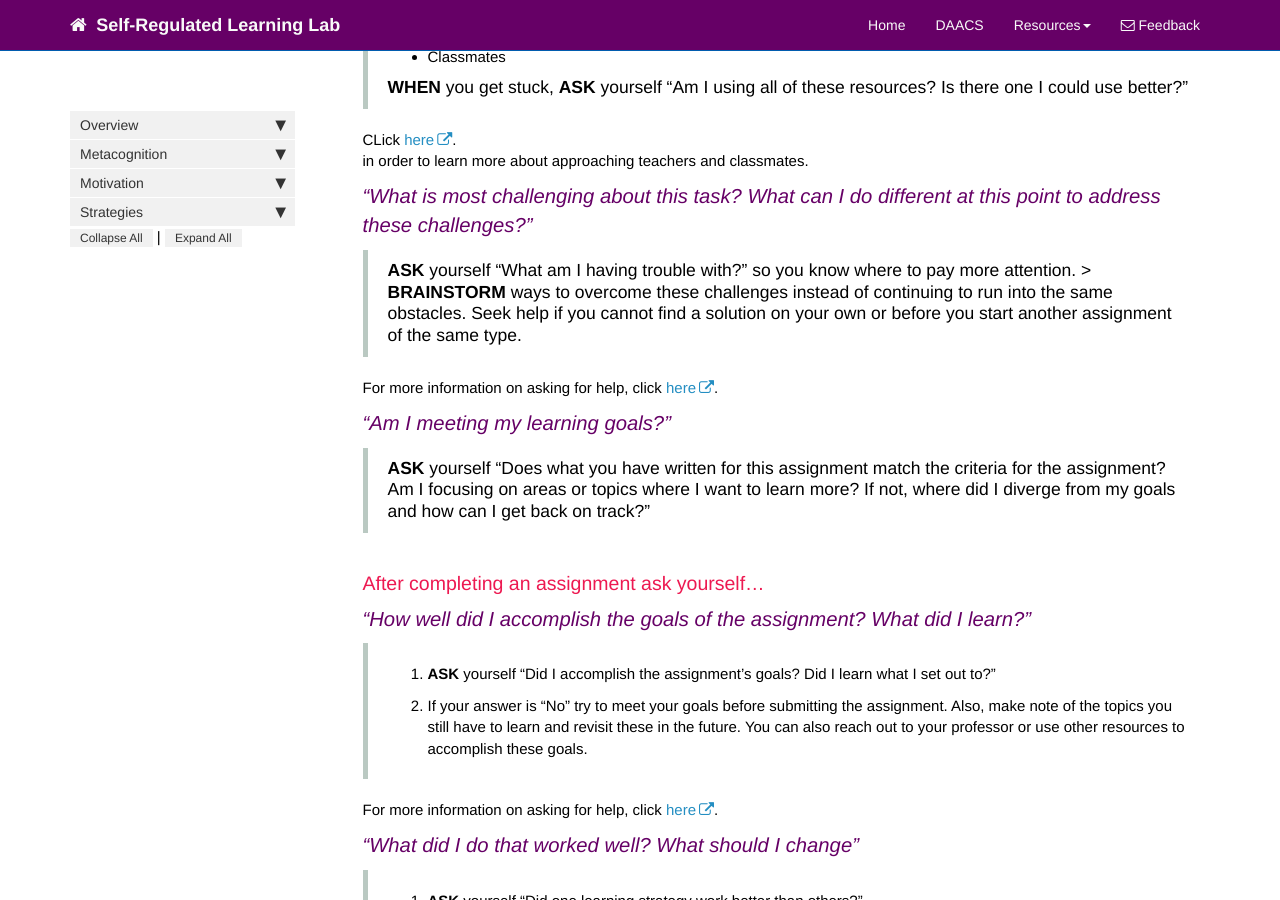
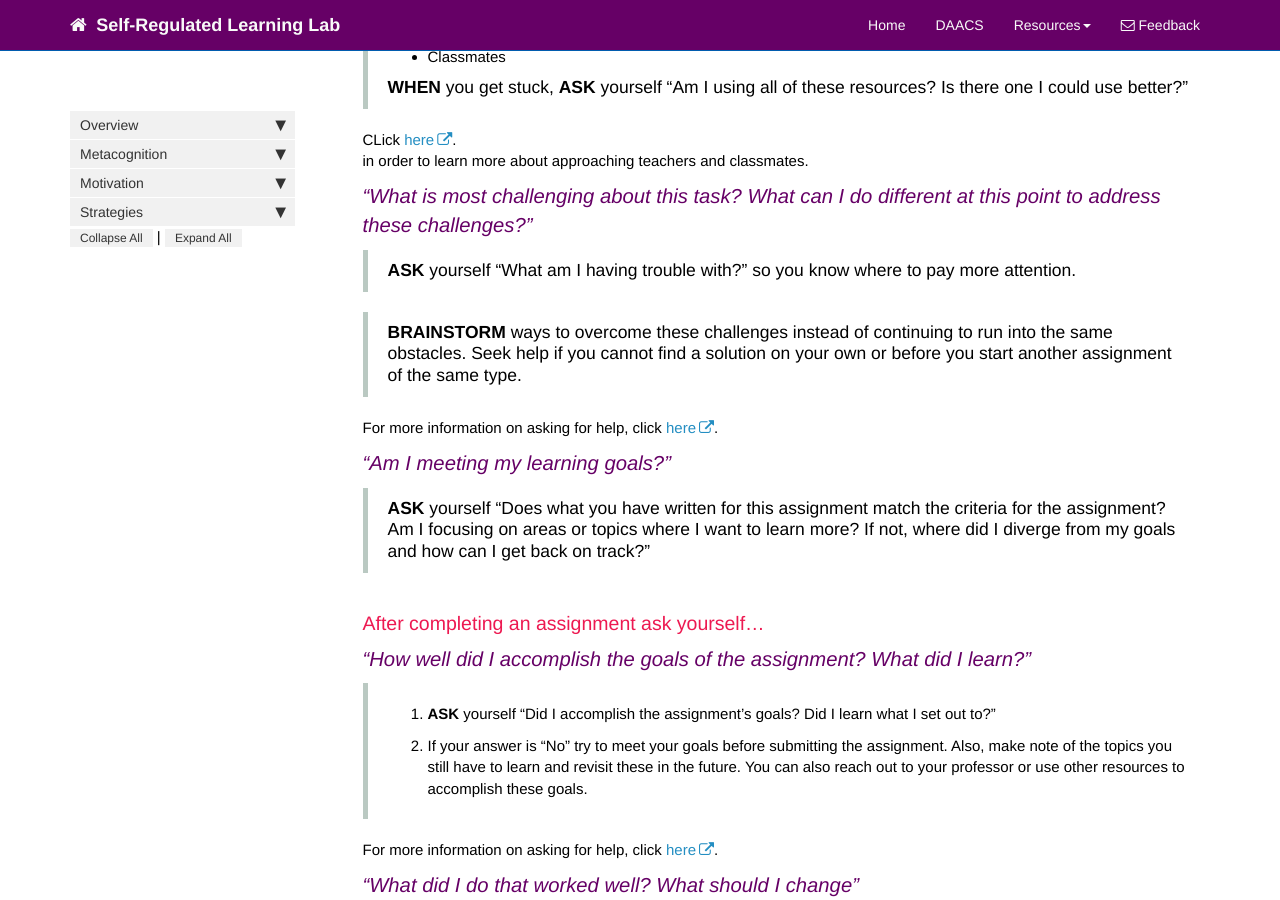
Before and after one commit to dfranklin02/SRL, a Jekyll site: the page built from docs/pages/metacognition/metacognition_recommendations_writing.md, in a window 1280 px wide and 900 px high, scrolled down 1069 px. Built offline with Jekyll 4.4.1, drawn with Linux system fonts in a browser that asks for light colours; nearby versions of some CDN libraries; comment, search, counter and statistics services are not loaded.

```diff
--- a/docs/pages/metacognition/metacognition_recommendations_writing.md
+++ b/docs/pages/metacognition/metacognition_recommendations_writing.md
@@ -119,7 +119,8 @@ CLick <a href="http://srl.daacs.net/help_seeking.html">here</a>.<br> in order to
 
 <p class='question'>“What is most challenging about this task? What can I do different at this point to address these challenges?”</p>
 
-> **ASK** yourself “What am I having trouble with?” so you know where to pay more attention. >
+> **ASK** yourself “What am I having trouble with?” so you know where to pay more attention.
+
 > **BRAINSTORM** ways to overcome these challenges instead of continuing to run into the same obstacles. Seek help if you cannot find a solution on your own or before you start another assignment of the same type.
 
 For more information on asking for help, click <a href="http://srl.daacs.net/help_seeking.html">here</a>.<br>
```
